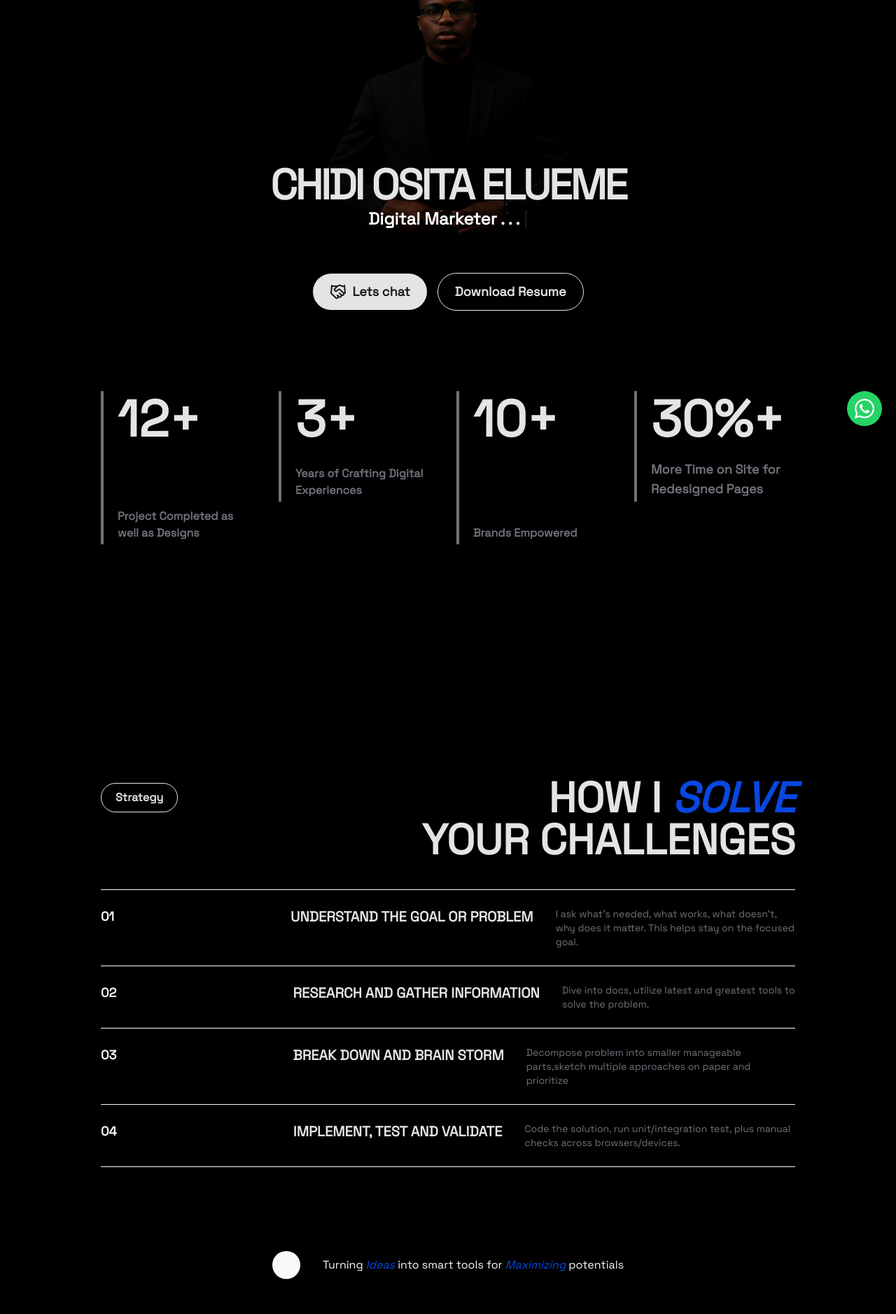
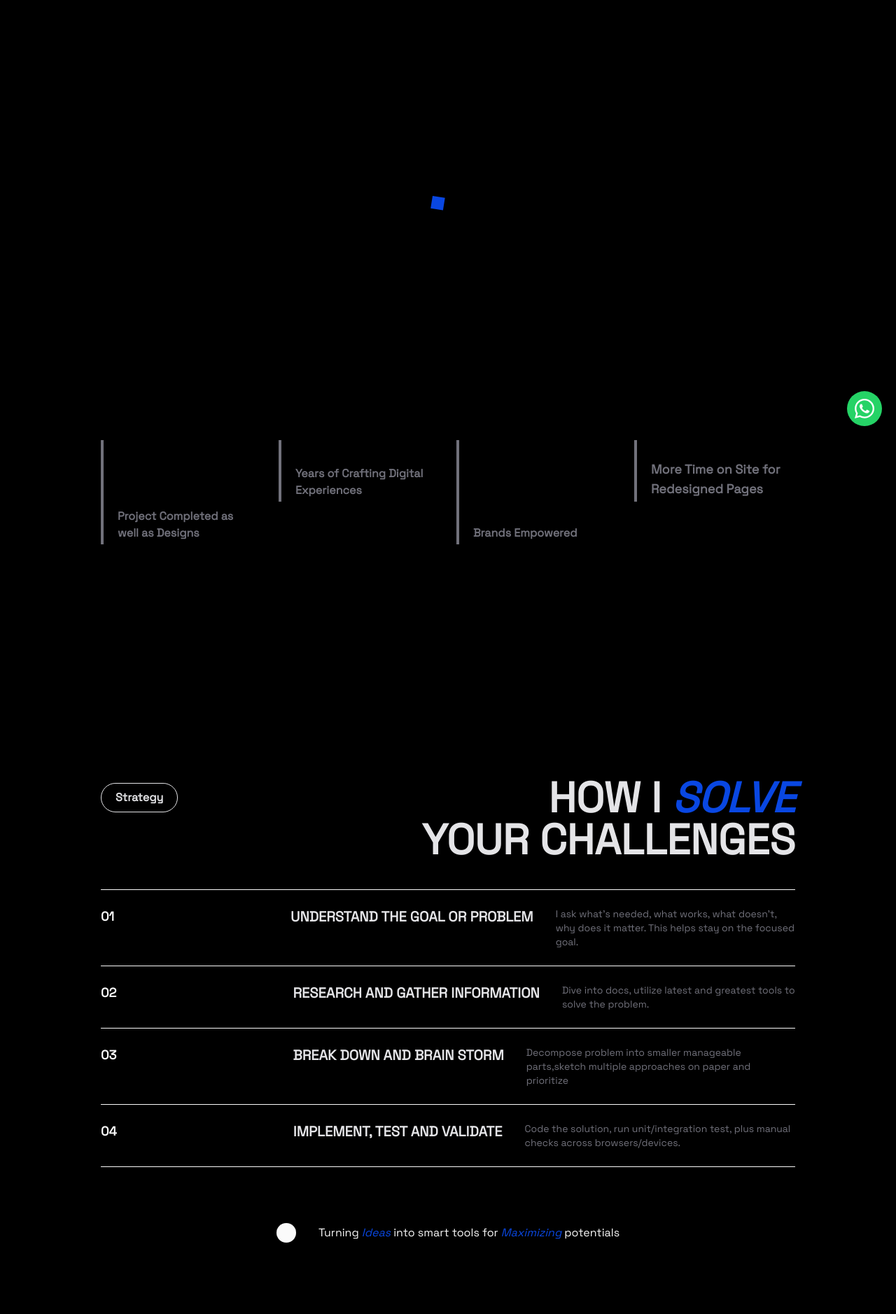
Before and after one commit to thenoobchad/chuddistudio, a React (Vite) app: page / in a window 1280 px wide. Shown: the part 171-2049 px from the top of the page at 70% size. Built offline with nearby package versions, Linux system fonts and the light colour scheme; no server answers.

Commit message:
feat:added a loading screen

```diff
--- a/src/App.jsx
+++ b/src/App.jsx
@@ -1,9 +1,44 @@
+import { useGSAP } from "@gsap/react";
 import Router from "./components/ui/router";
 import { WhatsappButton } from "./components/whatsapp-button";
+import Loader from "./pages/Loader";
+import gsap from "gsap"
 
 export default function App() {
+
+	useGSAP(() => {
+		let tl = gsap.timeline()
+
+		tl.to(".box", {
+			scale: 0,
+			y: 60,
+			duration: 1,
+			rotate: 400,
+			delay: 0.5,
+			repeat: 1,
+			yoyo:true,
+			stagger: {
+				amount: 4.5,
+				from: "0",
+				// axis: "y",
+				grid:[3, 3]
+			}
+		})
+
+		tl.to(".container", {
+			rotate: "-405deg",
+			scale: 0,
+			duration:1,
+		})
+
+		tl.to(".wrapper", {
+			opacity: 0,
+			display:"none"
+		})
+	})
 	return (
 		<>
+			<Loader />
 			<Router />
 			<WhatsappButton/>
 		</>
--- a/src/index.css
+++ b/src/index.css
@@ -54,3 +54,7 @@ section {
 	flex: 0 0 100%;
 	min-width: 0;
 }
+
+/* .box {
+	box-shadow: 0 0 15px #0947e2;
+} */
--- a/src/pages/Home.jsx
+++ b/src/pages/Home.jsx
@@ -143,8 +143,8 @@ export default function Home() {
 						</div>
 					))}
 
-					<div className="my-30 flex justify-center items-center w-full gap-8">
-						<div className="h-7 bg-zinc-50 w-10 md:w-10 md:h-10 rounded-full " />
+					<div className="my-20 flex justify-center items-center w-full gap-8">
+						<div className="min-h-7 bg-zinc-50 min-w-7  rounded-full " />
 						<p>
 							Turning <span className="italic text-[#0947e2]">Ideas</span> into
 							smart tools for{" "}
@@ -158,7 +158,7 @@ export default function Home() {
 
 				<section
 					id="services"
-					className="relative w-full px-4 py-10 mt-20 flex items-center  max-w-5xl min-h-screen mx-auto justify-start flex-col">
+					className="relative w-full px-4 py-10 mt-20 flex items-center  max-w-5xl  mx-auto justify-start flex-col">
 					<div className="flex flex-col lg:flex-row gap-10 md:gap-20 border-b pb-10 w-full">
 						<p className="border border-zinc-200 px-5 py-2 mt-2 rounded-full font-semibold w-fit h-fit text-zinc-200 ">
 							Services
--- /dev/null
+++ b/src/pages/Loader.jsx
@@ -0,0 +1,13 @@
+
+export default function Loader() {
+
+  return  (
+		<div className="wrapper bg-black h-screen w-screen absolute top-0 left-0 z-1000 flex items-center justify-center">
+			<div className='container rotate-45 w-24 grid grid-cols-3 gap-x-1 gap-y-1'>
+              {new Array(9).fill().map((_, i) => (
+                  <div key={i} className="box h-7 w-7 bg-[#0947e2]"></div>
+              ))}
+			</div>
+		</div>
+	);
+}
```
